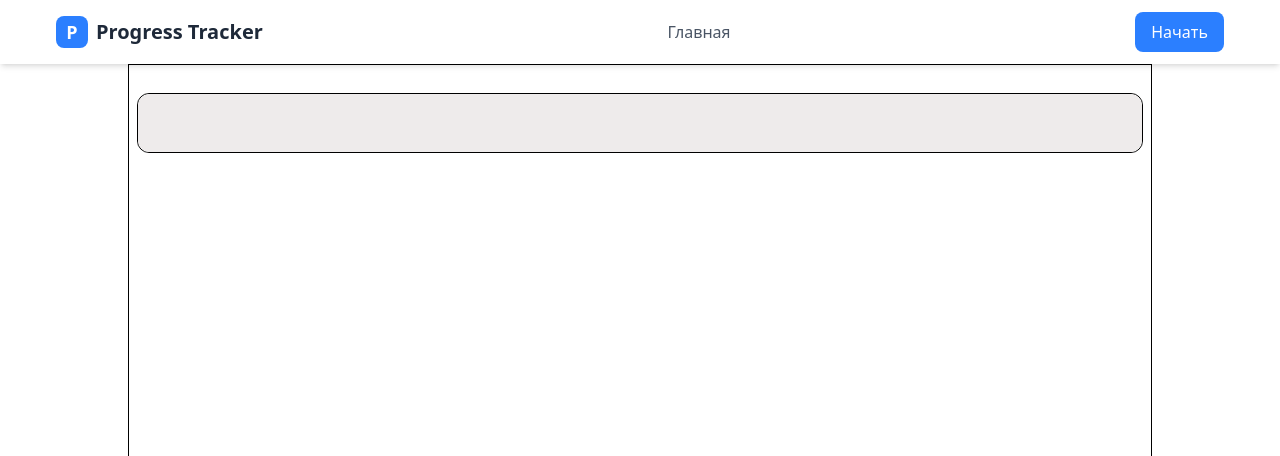
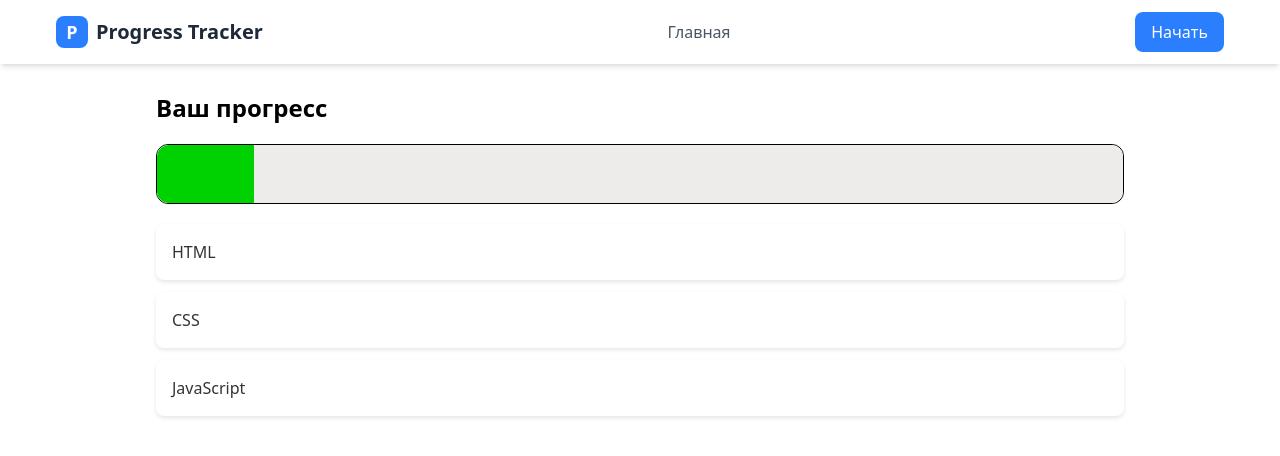
Before and after one commit to Shirengate/teach-progress, a Vue app in the folder vue-project/: page / in a window 1280 px wide. Shown: the top 456 px of the page. Built offline with nearby package versions, Linux system fonts and the light colour scheme; the HTML template or start-up script is replaced by a standard one.

Commit message:
add: add percentage comp and add concept items box

```diff
--- a/vue-project/src/App.vue
+++ b/vue-project/src/App.vue
@@ -1,7 +1,7 @@
 <template>
   <div class="h-screen w-full flex flex-col">
     <Header />
-    <div class="flex-1 max-w-[1200px] p-2 w-4/5 mx-auto border">
+    <div class="flex-1 max-w-[1200px] p-2 w-4/5 mx-auto">
       <RouterView />
     </div>
   </div>
--- /dev/null
+++ b/vue-project/src/components/HomePage/PercentageBar.vue
@@ -0,0 +1,51 @@
+<template>
+  <div class="progress flex justify-center items-start font-semibold flex-col">
+    <div class="text-2xl text-center">Ваш прогресс</div>
+    <div class="progress__wrapper rounded-xl">
+      <div class="progress__bar-wrapper rounded-xl"></div>
+      <div
+        :class="[
+          'progress__bar-lineup rounded-l-xl transition-all ',
+          percentage === 100 ? 'rounded-r-xl' : '',
+        ]"
+        :style="{ width: `${percentage}%` }"
+      ></div>
+    </div>
+  </div>
+</template>
+
+<script setup lang="ts">
+withDefaults(
+  defineProps<{
+    percentage: number;
+  }>(),
+  {
+    percentage: 0,
+  }
+);
+</script>
+
+<style  lang="scss" scoped>
+.progress {
+  &__wrapper {
+    position: relative;
+    width: 100%;
+    height: 60px;
+    margin-top: 20px;
+    border: 1px solid black;
+  }
+  &__bar-wrapper {
+    width: 100%;
+    height: 100%;
+    background: rgb(238, 235, 235);
+  }
+  &__bar-lineup {
+    position: absolute;
+    height: 100%;
+    z-index: 10;
+    top: 0;
+    width: 10%;
+    background: rgb(0, 209, 0);
+  }
+}
+</style>
--- a/vue-project/src/views/HomePage.vue
+++ b/vue-project/src/views/HomePage.vue
@@ -1,42 +1,62 @@
 <template>
-  <div>
-    <div class="progress rounded-xl">
-      <div class="progress__bar-wrapper rounded-xl"></div>
-      <div
-        :class="[
-          'progress__bar-lineup rounded-l-xl transition-all ',
-          presenrage === 100 ? 'rounded-r-xl' : '',
-        ]"
-        :style="{ width: `${presenrage}%` }"
-      ></div>
+  <div class="main">
+    <PercentageBar :percentage="percentage" />
+    <div class="items">
+      <div class="item" @click="goToTask('html')">
+        <span class="item__text">HTML</span>
+      </div>
+      <div class="item" @click="goToTask('css')">
+        <span class="item__text">CSS</span>
+      </div>
+      <div class="item" @click="goToTask('javascript')">
+        <span class="item__text">JavaScript</span>
+      </div>
     </div>
   </div>
 </template>
 
 <script setup lang="ts">
 import { ref, type Ref } from "vue";
-const presenrage: Ref<number> = ref(0);
+import { useRouter } from "vue-router";
+import PercentageBar from "@/components/HomePage/PercentageBar.vue";
+
+const percentage: Ref<number> = ref(10);
+const router = useRouter();
+
+const goToTask = (taskId: string) => {
+  router.push(`/task/${taskId}`);
+};
 </script>
 
 <style lang="scss" scoped>
-.progress {
-  position: relative;
-  width: 100%;
-  height: 60px;
+.main {
+  padding: 20px;
+}
+
+.items {
   margin-top: 20px;
-  border: 1px solid black;
-  &__bar-wrapper {
-    width: 100%;
-    height: 100%;
-    background: rgb(238, 235, 235);
+  display: flex;
+  flex-direction: column;
+  gap: 12px;
+}
+
+.item {
+  padding: 16px;
+  background: white;
+  border-radius: 8px;
+  box-shadow: 0 2px 4px rgba(0, 0, 0, 0.1);
+  cursor: pointer;
+  transition: all 0.2s ease;
+
+  &:hover {
+    transform: translateX(4px);
+    background: #f5f5f5;
   }
-  &__bar-lineup {
-    position: absolute;
-    height: 100%;
-    z-index: 10;
-    top: 0;
-    width: 10%;
-    background: rgb(0, 209, 0);
+
+  &__text {
+    font-size: 16px;
+    font-weight: 500;
+    color: #333;
   }
 }
 </style>
```
